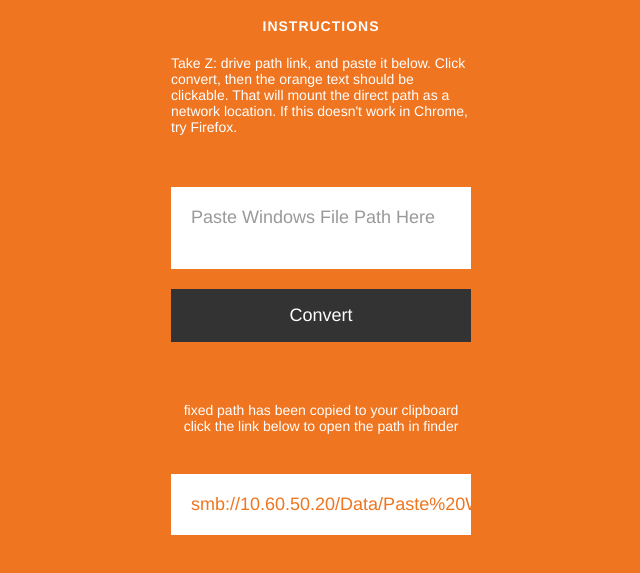
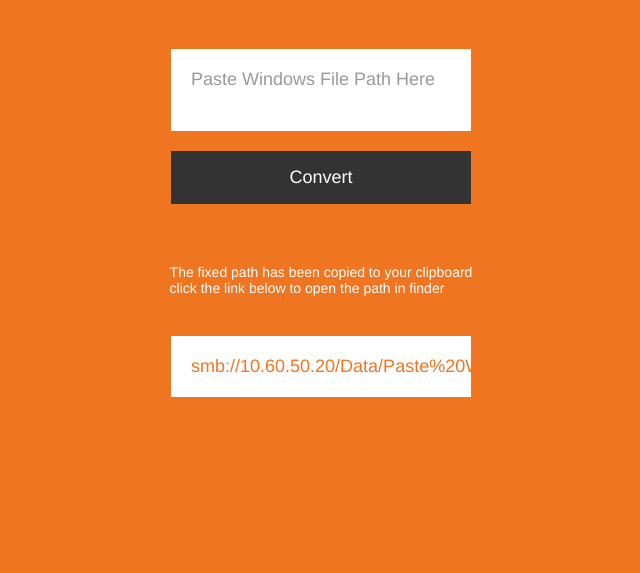
Before and after one commit to MxSchatz/GS-link-converter, a plain HTML site: page index.html in a window 1280 px wide. Both pictures are taken after a click on the button "Convert". Shown: the part 129-702 px from the top of the page, without its empty margins (319-959 px from the left). Drawn offline with Linux system fonts and the light colour scheme.

Commit message:
Update index.html

```diff
--- a/index.html
+++ b/index.html
@@ -13,11 +13,6 @@
 
   <div id="title">
     <h1>G&S Link Converter</h1>
-    <br>
-    <h2><b>Instructions</b></h2>
-    <br>
-    <p>Take Z: drive path link, and paste it below. Click convert, then the orange text should be clickable. That will mount the direct path as a network location. If this doesn't work in Chrome, try Firefox.
-    </p>
   </div>
 
 <div class="convert-inputs">
@@ -27,7 +22,7 @@
 
 
   <div id="demResultsMayne">
-    <p>fixed path has been copied to your clipboard<br>click the link below to open the path in finder
+    <p>The fixed path has been copied to your clipboard<br>click the link below to open the path in finder
     </p>
     <div id="clickResults"></div>
 
```
